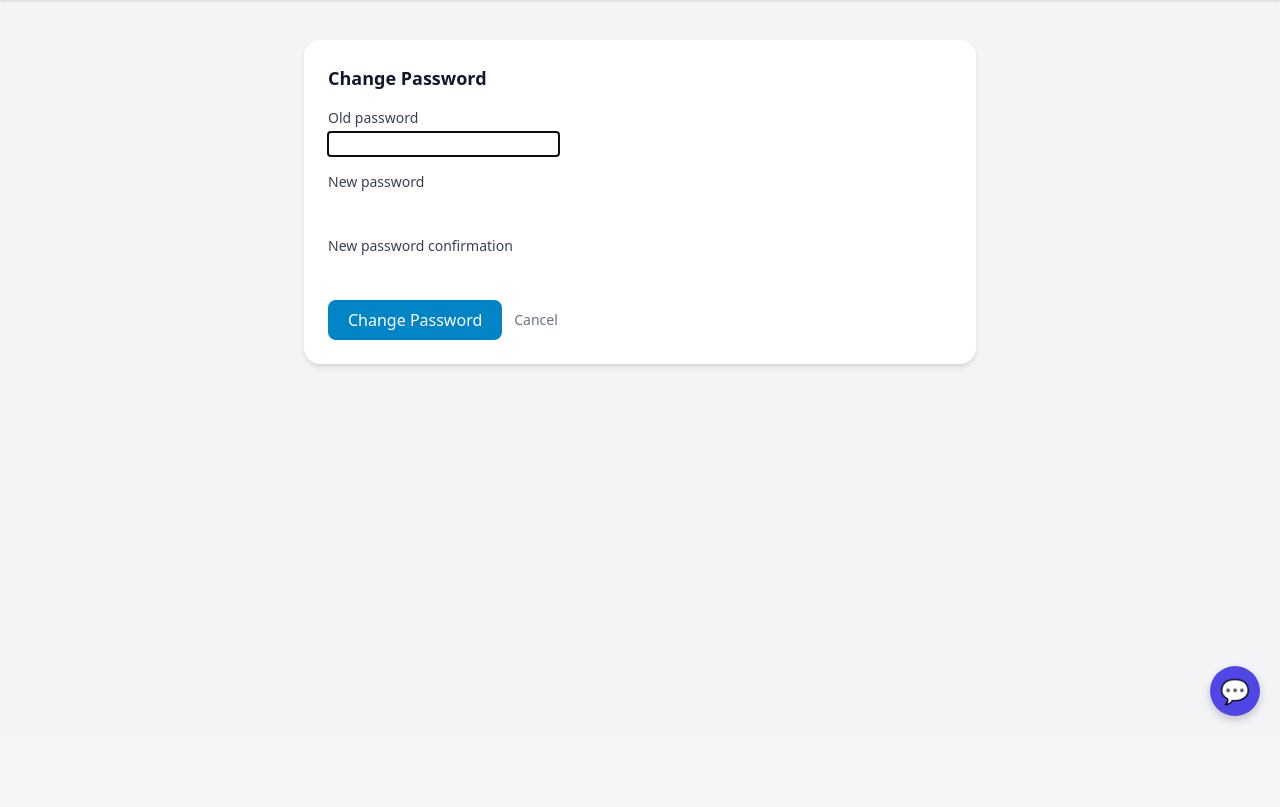
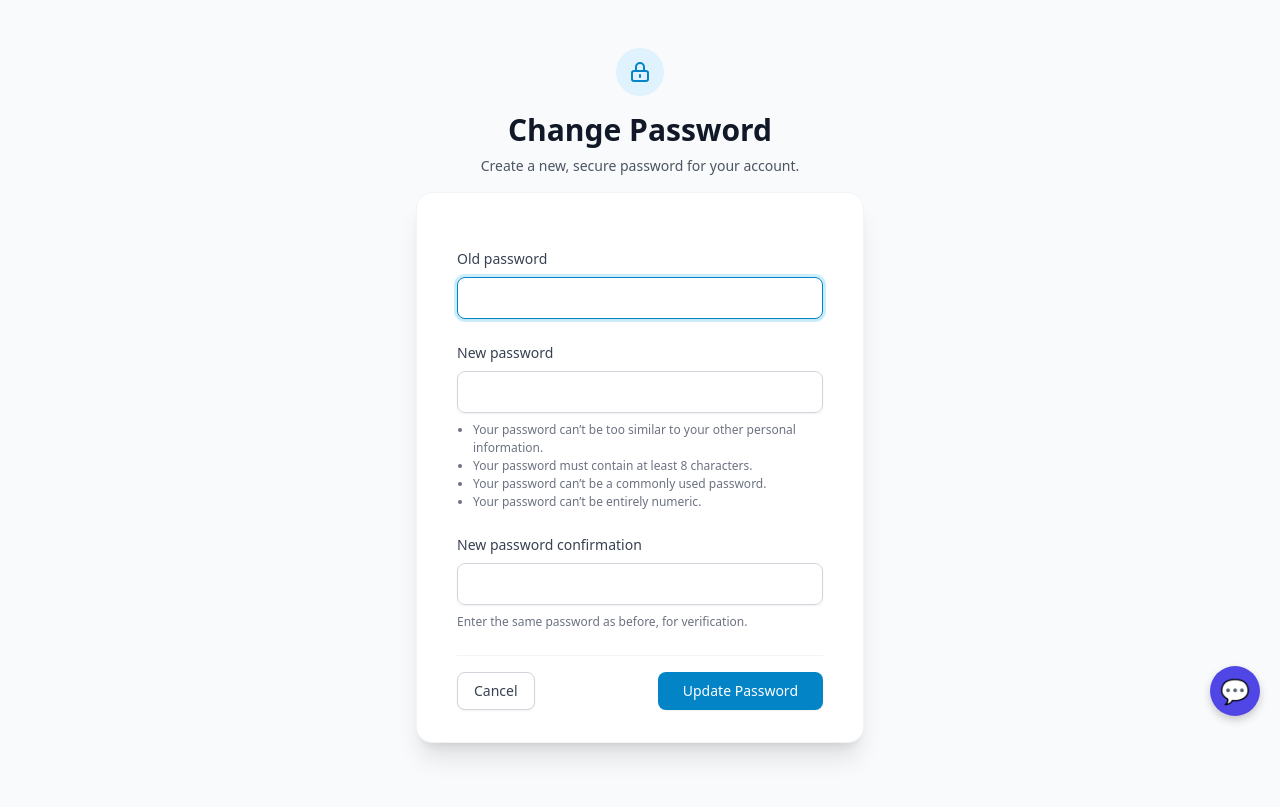
Before and after one commit to Anurag-Shankar-Maurya/DeepTranscribe, a Django app: page /users/password_change/ in a window 1280 px wide. Shown: the part 64-871 px from the top of the page. Before the commit the page ends 787 px from the top, so only its background shows below. Run offline with Django 5.2, Linux system fonts and the light colour scheme; the visitor is signed in with stand-in values (Sample User, id 1); some libraries are stand-ins or nearby versions.

Commit message:
Enhance change password templates with improved styling and user feedback

```diff
--- a/templates/users/change_password.html
+++ b/templates/users/change_password.html
@@ -3,30 +3,129 @@
 
 {% block title %}Change Password{% endblock %}
 
+{% block extra_head %}
+<style>
+    /*
+     * Since we can't easily add Tailwind classes to Django form widgets
+     * inside the template without a library like 'widget-tweaks',
+     * we use standard CSS to target the inputs and apply similar styling.
+     */
+    .form-group input {
+        width: 100%;
+        padding-left: 1rem;
+        padding-right: 1rem;
+        padding-top: 0.5rem;
+        padding-bottom: 0.5rem;
+        background-color: #fff;
+        border: 1px solid #d1d5db; /* gray-300 */
+        border-radius: 0.5rem; /* rounded-lg */
+        margin-top: 0.25rem;
+        transition: all 0.2s;
+    }
+
+    .form-group input:focus {
+        outline: none;
+        border-color: #0284c7; /* primary-600 */
+        box-shadow: 0 0 0 3px rgba(12, 165, 233, 0.2); /* primary-500 ring */
+    }
+
+    /* Style the help text usually rendered by Django password fields */
+    .helptext {
+        display: block;
+        margin-top: 0.5rem;
+        font-size: 0.75rem; /* text-xs */
+        color: #6b7280; /* gray-500 */
+    }
+
+    .helptext ul {
+        list-style-type: disc;
+        margin-left: 1rem;
+    }
+</style>
+{% endblock %}
+
 {% block content %}
-<div class="container mx-auto px-4 py-10">
-  <div class="max-w-2xl mx-auto bg-white rounded-2xl shadow-md p-6">
-    <h3 class="text-lg font-semibold text-gray-900 mb-4">Change Password</h3>
+<div class="min-h-[calc(100vh-4rem)] flex flex-col justify-center py-12 sm:px-6 lg:px-8 bg-gray-50">
 
-    <form method="post" class="space-y-4">
+    <!-- Header Section -->
+    <div class="sm:mx-auto sm:w-full sm:max-w-md">
+        <div class="mx-auto h-12 w-12 bg-primary-100 rounded-full flex items-center justify-center mb-4">
+            <svg xmlns="http://www.w3.org/2000/svg" class="h-6 w-6 text-primary-600" fill="none" viewBox="0 0 24 24" stroke="currentColor">
+                <path stroke-linecap="round" stroke-linejoin="round" stroke-width="2" d="M12 15v2m-6 4h12a2 2 0 002-2v-6a2 2 0 00-2-2H6a2 2 0 00-2 2v6a2 2 0 002 2zm10-10V7a4 4 0 00-8 0v4h8z" />
+            </svg>
+        </div>
+        <h2 class="text-center text-3xl font-extrabold text-gray-900">
+            Change Password
+        </h2>
+        <p class="mt-2 text-center text-sm text-gray-600">
+            Create a new, secure password for your account.
+        </p>
+    </div>
+
+    <!-- Form Card -->
+    <div class="m-4 sm:mx-auto sm:w-full sm:max-w-md">
+        <div class="bg-white py-8 px-4 shadow-xl sm:rounded-2xl sm:px-10 border border-gray-100">
+            <form method="post" class="space-y-6">
                 {% csrf_token %}
+
+                <!-- Non-field Errors (Global Form Errors) -->
+                {% if form.non_field_errors %}
+                <div class="rounded-md bg-error-50 p-4 border border-error-200">
+                    <div class="flex">
+                        <div class="flex-shrink-0">
+                            <svg class="h-5 w-5 text-error-400" viewBox="0 0 20 20" fill="currentColor">
+                                <path fill-rule="evenodd" d="M10 18a8 8 0 100-16 8 8 0 000 16zM8.707 7.293a1 1 0 00-1.414 1.414L8.586 10l-1.293 1.293a1 1 0 101.414 1.414L10 11.414l1.293 1.293a1 1 0 001.414-1.414L11.414 10l1.293-1.293a1 1 0 00-1.414-1.414L10 8.586 8.707 7.293z" clip-rule="evenodd"/>
+                            </svg>
+                        </div>
+                        <div class="ml-3">
+                            <h3 class="text-sm font-medium text-error-800">There were errors with your submission</h3>
+                            <div class="mt-2 text-sm text-error-700">
                                 {{ form.non_field_errors }}
+                            </div>
+                        </div>
+                    </div>
+                </div>
+                {% endif %}
 
+                <!-- Form Fields Loop -->
                 {% for field in form %}
-        <div>
-          <label class="block text-sm font-medium text-gray-700 mb-1">{{ field.label }}</label>
+                <div class="form-group">
+                    <label for="{{ field.id_for_label }}" class="block text-sm font-medium text-gray-700">
+                        {{ field.label }}
+                    </label>
+
+                    <div class="mt-1 relative rounded-md shadow-sm">
                         {{ field }}
+                    </div>
+
+                    {% if field.help_text %}
+                        <div class="helptext">{{ field.help_text|safe }}</div>
+                    {% endif %}
+
                     {% if field.errors %}
-            <p class="text-error-600 text-sm mt-1">{{ field.errors.0 }}</p>
+                        {% for error in field.errors %}
+                        <p class="mt-2 text-sm text-error-600 flex items-center">
+                            <svg class="h-4 w-4 mr-1" fill="currentColor" viewBox="0 0 20 20">
+                                <path fill-rule="evenodd" d="M18 10a8 8 0 11-16 0 8 8 0 0116 0zm-7 4a1 1 0 11-2 0 1 1 0 012 0zm-1-9a1 1 0 00-1 1v4a1 1 0 102 0V6a1 1 0 00-1-1z" clip-rule="evenodd"/>
+                            </svg>
+                            {{ error }}
+                        </p>
+                        {% endfor %}
                     {% endif %}
                 </div>
                 {% endfor %}
 
-      <div class="flex items-center gap-3">
-        <button type="submit" class="px-5 py-2 bg-primary-600 text-white rounded-lg hover:bg-primary-700 focus:outline-none focus:ring-2 focus:ring-primary-500 transition">Change Password</button>
-        <a href="{% url 'users:profile' %}" class="text-sm text-gray-500 hover:underline">Cancel</a>
+                <!-- Action Buttons -->
+                <div class="flex flex-col-reverse sm:flex-row sm:items-center sm:justify-between gap-4 mt-8 pt-4 border-t border-gray-100">
+                    <a href="{% url 'users:profile' %}" class="w-full sm:w-auto text-center px-4 py-2 border border-gray-300 shadow-sm text-sm font-medium rounded-lg text-gray-700 bg-white hover:bg-gray-50 focus:outline-none focus:ring-2 focus:ring-offset-2 focus:ring-primary-500 transition-colors">
+                        Cancel
+                    </a>
+                    <button type="submit" class="w-full sm:w-auto flex justify-center py-2 px-6 border border-transparent rounded-lg shadow-sm text-sm font-medium text-white bg-primary-600 hover:bg-primary-700 focus:outline-none focus:ring-2 focus:ring-offset-2 focus:ring-primary-500 transition-colors">
+                        Update Password
+                    </button>
                 </div>
             </form>
         </div>
     </div>
+</div>
 {% endblock %}
```
Also changed, not shown: templates/users/change_password_done.html (+29 -7 lines). Lines whose indentation alone changed are shown as unchanged.
